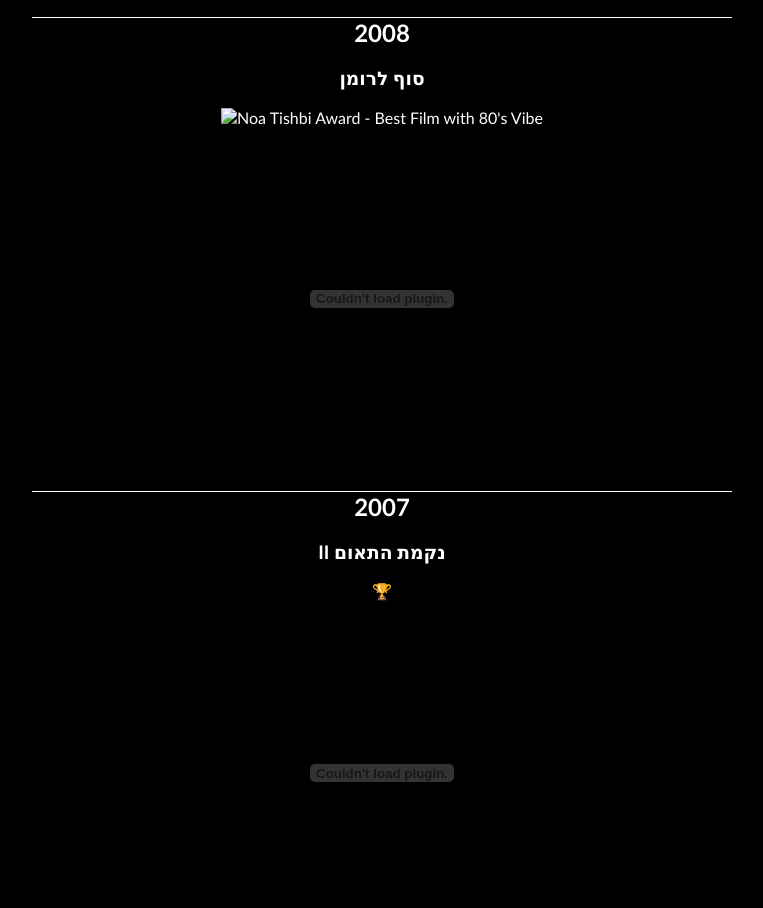
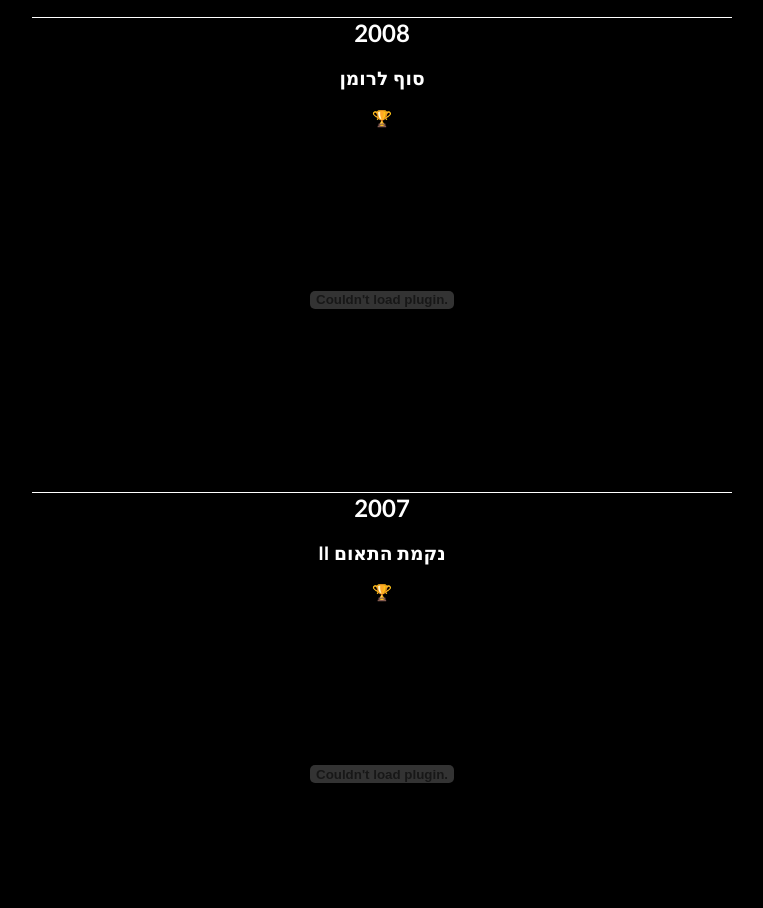
Before and after one commit to toplessproductions/toplessproductions.github.io, a plain HTML site: page index.html in a window 1280 px wide. Shown: the part 1319-2227 px from the top of the page, without its empty margins (258-1021 px from the left). Drawn offline with nearby package versions, Linux system fonts and the light colour scheme.

Commit message:
Fix one more trophy and added a favicon

```diff
--- a/index.html
+++ b/index.html
@@ -89,7 +89,7 @@
         <h2>2010</h2>
         <h3>טופסת</h3>
         <span class="trophy" alt="Best Film from Tel-Aviv" title="Best Film from Tel-Aviv">🏆</span>
-        <span class="trophy" alt="Best Script" title="Best Script">🏆</span>>
+        <span class="trophy" alt="Best Script" title="Best Script">🏆</span>
         <span class="trophy" alt="Audience Award" title="Audience Award">🏆</span>
         <object width="640" height="385"st><param name="movie" value="https://www.youtube.com/v/Rj6jMGor8bg?fs=1&amp;hl=en_GB&amp;cc_load_policy=1"></param><param name="allowFullScreen" value="true"></param><param name="allowscriptaccess" value="always"></param><embed src="https://www.youtube.com/v/Rj6jMGor8bg?fs=1&amp;hl=en_GB" type="application/x-shockwave-flash" allowscriptaccess="always" allowfullscreen="true" width="640" height="385"></embed></object>
         <!--
@@ -98,7 +98,7 @@
 
         <h2>2008</h2>
         <h3>סוף לרומן</h3>
-        <img class="trophy" alt="Noa Tishbi Award - Best Film with 80's Vibe" title="Noa Tishbi Award - Best Film with 80's Vibe"/>
+        <span class="trophy" alt="Noa Tishbi Award - Best Film with 80's Vibe" title="Noa Tishbi Award - Best Film with 80's Vibe">🏆</span>
 
         <object width="425" height="344"><param name="movie" value="https://www.youtube.com/v/1-eX_NMm8O8&amp;hl=en_US&amp;fs=1?rel=0&amp;color1=0x3a3a3a&amp;color2=0x999999"></param><param name="allowFullScreen" value="true"></param><param name="allowscriptaccess" value="always"></param><embed src="https://www.youtube.com/v/1-eX_NMm8O8&amp;hl=en_US&amp;fs=1?rel=0&amp;color1=0x3a3a3a&amp;color2=0x999999" type="application/x-shockwave-flash" allowscriptaccess="always" allowfullscreen="true" width="425" height="344"></embed></object>
 
@@ -121,6 +121,25 @@
             See more: <a href="https://www.youtube.com/user/TopLessProd">Top Less Productions On Youtube</a>
         </p>
     </div>
+    <script>
+	function changeFavicon(text) {
+	  const canvas = document.createElement('canvas');
+	  canvas.height = 64;
+	  canvas.width = 64;
+	  const ctx = canvas.getContext('2d');
+	  ctx.font = '64px serif';
+	  ctx.fillText(text, 0, 64);
 
+	  const link = document.createElement('link');
+	  const oldLinks = document.querySelectorAll('link[rel="shortcut icon"]');
+	  oldLinks.forEach(e => e.parentNode.removeChild(e));
+	  link.id = 'dynamic-favicon';
+	  link.rel = 'shortcut icon';
+	  link.href = canvas.toDataURL();
+	  document.head.appendChild(link);
+	}
+
+	changeFavicon('🎬');
+	</script>
 </body>
 </html>
```
